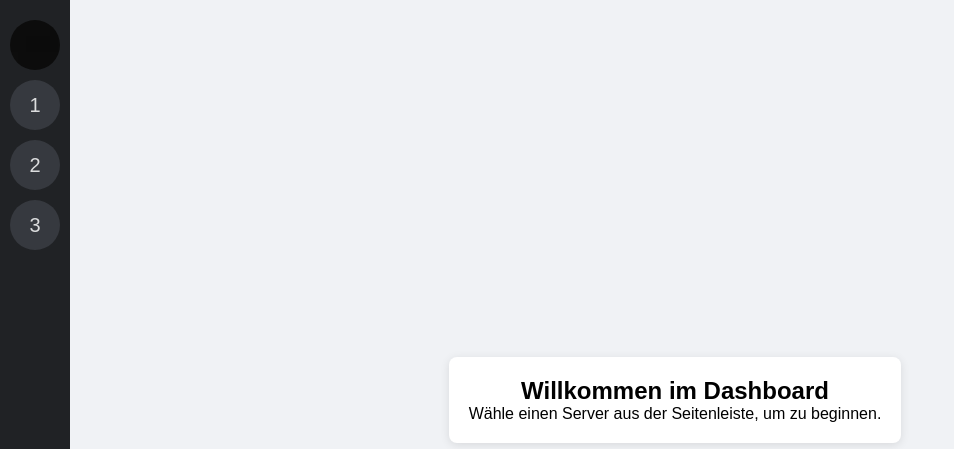
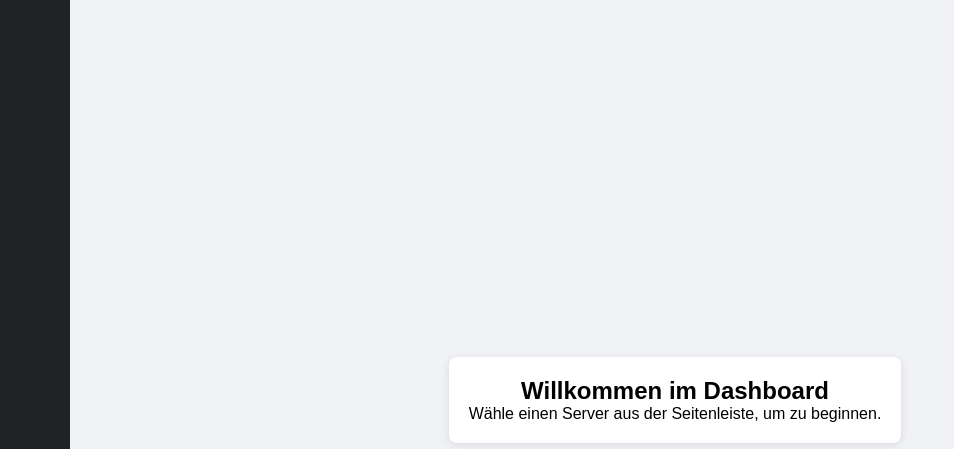
Before and after one commit to Matti-Krebelder/Baxi-Dash, a Python web app: template Templates/dashboard.html in a window 1280 px wide. Shown: the top 449 px of the page, without its empty margins (0-954 px from the left). Run offline with Jinja, Linux system fonts and the light colour scheme; the template is opened without the code that fills it, so the values that code supplies are empty.

```diff
--- a/Templates/dashboard.html
+++ b/Templates/dashboard.html
@@ -118,10 +118,6 @@
 
 <body>
     <div class="sidebar">
-        <div class="server-icon" onclick="loadHome()" id="baxihome"></div>
-        <div class="server-icon" onclick="loadServer(1)">1</div>
-        <div class="server-icon" onclick="loadServer(2)">2</div>
-        <div class="server-icon" onclick="loadServer(3)">3</div>
     </div>
     <div class="main-content" id="mainContent">
         <!-- Content will be dynamically loaded here -->
@@ -210,7 +206,7 @@
 
             // Add the home icon
             sidebar.innerHTML += `
-            <div class="server-icon" onclick="loadHome() id="baxihome">H</div>
+            <div class="server-icon" onclick="loadHome()" id="baxihome"></div>
         `;
 
             // Add each server icon
```
